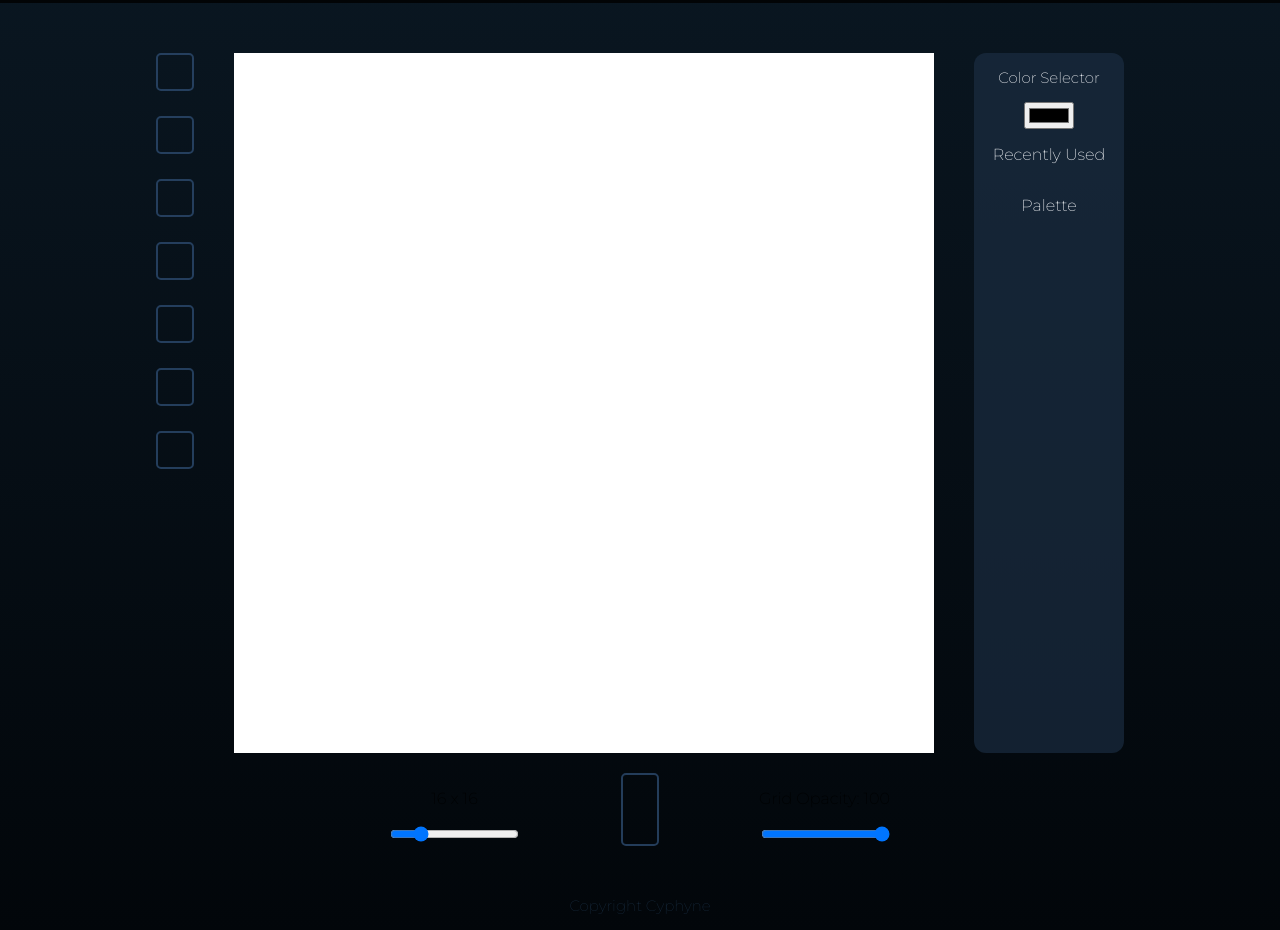
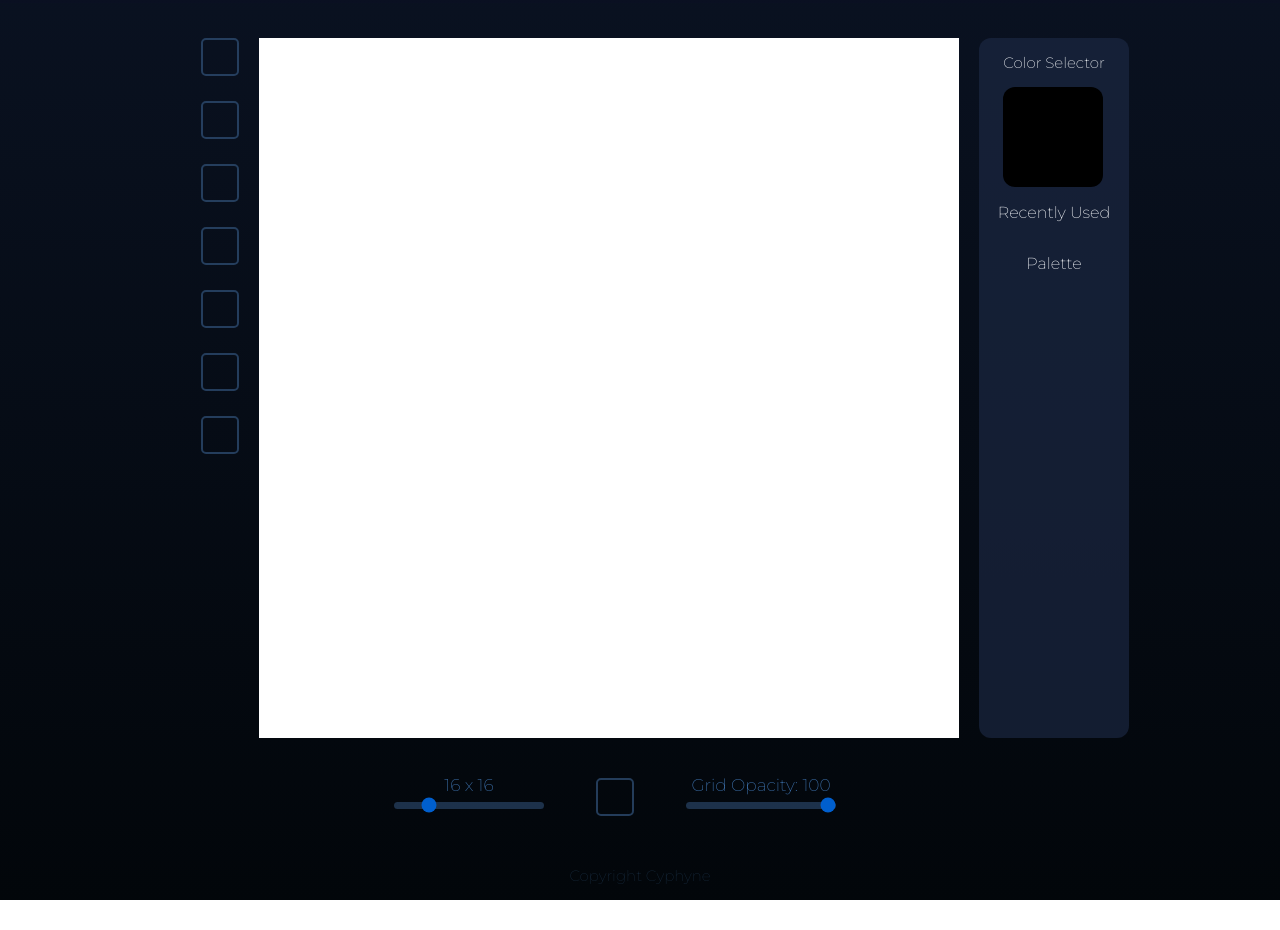
Before and after one commit to cyphyne/etch-a-sketch, a plain HTML site: page index.html in a window 1280 px wide. Shown: the part 69-999 px from the top of the page. After the commit the page ends 969 px from the top, so only its background shows below. Drawn offline with Linux system fonts and the light colour scheme.

Commit message:
Fix grid and site display

```diff
--- a/style.css
+++ b/style.css
@@ -1,7 +1,6 @@
-
 body {
     min-height: 100%;
-    background-image: linear-gradient(#0a1722,#02060a);
+    background-image: linear-gradient(#0a1222,#02060a);
     font-family: 'Montserrat', sans-serif;
     margin: 0;
 }
@@ -11,10 +10,9 @@ body {
      display: flex;
      justify-content: center;
      margin-bottom: 35px;
-     color: #365d8ace;
+     color: #36538ace;
      font-size: 14px;
-     background-color: rgba(0, 0, 0, 0.822);
-
+     background-image: linear-gradient(#040a13,#0a1022);
  }
 
 /*Main*/
@@ -22,8 +20,12 @@ body {
 .main {
     display: flex;
     justify-content: center;
+    text-align: center;
     flex-direction: row;
-    margin-top: 50px;
+    margin-top: 30px;
+    align-content: space-between;
+    gap: 20px;
+    margin-left: 50px;
 }
 
 button {
@@ -51,7 +53,6 @@ button.active {
 }
 
 .toolbar {
-    margin-right: 40px;
     gap: 25px;
     height: 700px;
 }
@@ -63,8 +64,7 @@ button.active {
     align-items: center;
     background-color: transparent;
     color: #f2f4f7;
-    margin-left: 40px;
-    background-color: #1c2f44a6;
+    background-color: #1c2944a6;
     border-radius: 12px;
 }
 
@@ -81,45 +81,74 @@ button.active {
      display: grid;
  }
 
-
  /*Grid Options*/
 
  .grid-settings {
     display: flex;
     justify-content: center;
+    align-content: space-between;
     margin-top: 20px;
-    gap: 100px;
+    gap: 50px;
+    margin-right: 50px;
 }
 
-#size-slider {
+#grid-display {
+    width: 38px;
+    height: 38px;
+    margin-top: 20px;
+}
+
+#opacity-text, #size-value{
+    font-size: 17px;
+    margin-bottom: 5px;
+}
+
+#size-slider, #grid-opacity {
     display: flex;
     flex-direction: column;
     align-items: center;
-
+    color: #3d71ac;
 }
 
-#size-number {
-    color: #3d71ac;
-    font-size: 20px;
-    margin-bottom: 5px;
-}
-
- #slider {
+ .slider {
      -webkit-appearance: none;
      height: 7px;
      width: 150px;
      border-radius: 25px;
      background-color: #2c4a6dce;
+     opacity: 0.8;
+     -webkit-transition: .2s;
+     transition: opacity .1s;
  }
 
-#slider,
-#slider::-webkit-slider-thumb,
-#slider::-moz-range-thumb,
-#slider::-ms-thumb {
+.slider,
+.slider::-webkit-slider-thumb,
+.slider::-moz-range-thumb,
+.slider::-ms-thumb {
     -webkit-appearance: none;
-    background: #3d71ac;
+    background: #335e8f;
+    cursor: pointer;
 }
 
+.slider:hover {
+    opacity: 1;
+}
+
+input[type='color'],
+input[type='color']::-webkit-color-swatch-wrapper {
+    -webkit-appearance: none;
+    border: none;
+    width: 150%;
+    height: 160%;
+    margin: -20%;
+  }
+
+#cp-wrapper {
+    overflow: hidden;
+    width: 100px;
+    height: 100px;
+    border-radius: 12%;
+}
 
  /*Footer*/
 
```
